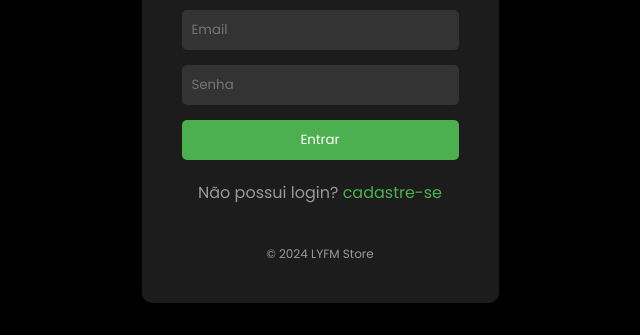
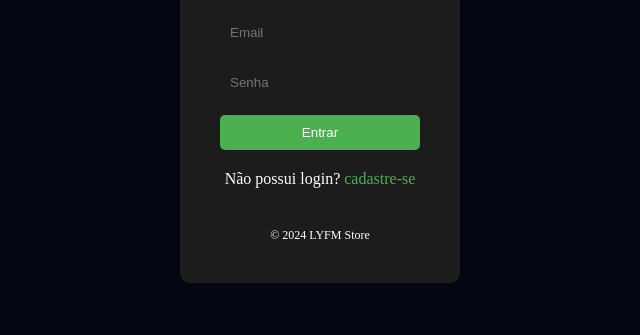
Before and after one commit to Yan-Santana/Trab_ProgWeb, a website: page src/views/login/index.html in a window 1280 px wide. Shown: the part 465-800 px from the top of the page, without its empty margins (320-960 px from the left). Drawn offline with Linux system fonts and the light colour scheme.

Commit message:
feat: create variables for css

```diff
--- a/src/views/styles/catalog.css
+++ b/src/views/styles/catalog.css
@@ -3,7 +3,11 @@
     --footer-color: #8162ff;
     --body-color: #030712;
     --text-color: #ffffff;
-}
+    --cinza-color: #1c1c1c;
+    --verde-color: #4caf50;
+    --font-body: 'Poppins', sans-serif;
+  }
+
 header {
     background-color: var(--body-color);
     padding: 20px;
--- a/src/views/styles/home.css
+++ b/src/views/styles/home.css
@@ -1,13 +1,23 @@
+:root {
+  --footer-color: #8162ff;
+  --body-color: #030712;
+  --text-color: #ffffff;
+  --cinza-color: #1c1c1c;
+  --verde-color: #4caf50;
+  --font-body: 'Poppins', sans-serif;
+}
+
+
 body {
-  font-family: Arial, sans-serif;
+  font-family: var(--font-body);
   margin: 0;
   padding: 0;
-  background-color: #030712;
-  color: #fff;
+  background-color: var(--body-color);
+  color: var(--text-color);
 }
 
 header {
-  background-color: #030712;
+  background-color: var(--body-color);
   padding: 20px;
   display: flex;
   justify-content: space-between;
@@ -52,7 +62,7 @@ main {
 }
 
 .produto {
-  background-color: #030712;
+  background-color: var(--body-color);
   padding: 20px;
   text-align: center;
   border-radius: 5px;
@@ -64,7 +74,7 @@ main {
 }
 
 .frete {
-  background-color: #030712;
+  background-color: var(--body-color);
   padding: 20px;
   text-align: center;
   margin-bottom: 40px;
@@ -72,8 +82,8 @@ main {
 
 /* Rodapé */
 footer {
-  background-color: #8162ff;
+  background-color: var(--footer-color);
   padding: 1px;
   text-align: center;
-  color: #ffffff;
+  color: var(--text-color);
 }
--- a/src/views/styles/login.css
+++ b/src/views/styles/login.css
@@ -1,14 +1,23 @@
 @import url('https://fonts.googleapis.com/css2?family=Poppins:wght@400;600&display=swap');
+
+:root {
+  --footer-color: #8162ff;
+  --body-color: #030712;
+  --text-color: #ffffff;
+  --cinza-color: #1c1c1c;
+  --verde-color: #4caf50;
+  --font-body: 'Poppins', sans-serif;
+}
 
 * {
   margin: 0;
   padding: 0;
   box-sizing: border-box;
-  font-family: 'Poppins', sans-serif;
+  font-family: var();
 }
 
 body {
-  background-color: #000;
+  background-color: var(--body-color);
   display: flex;
   justify-content: center;
   align-items: center;
@@ -16,7 +25,7 @@ body {
 }
 
 .container {
-  background-color: #1c1c1c;
+  background-color: var(--cinza-color);
   padding: 40px;
   border-radius: 10px;
   box-shadow: 0 0 20px rgba(0, 0, 0, 0.3);
@@ -29,7 +38,7 @@ body {
 }
 
 h1 {
-  color: #fff;
+  color: var(--text-color);
   margin-bottom: 30px;
 }
 
@@ -45,15 +54,15 @@ input {
   margin-bottom: 15px;
   border-radius: 5px;
   border: none;
-  background-color: #333;
-  color: #fff;
+  background-color: var(--cinza-color);
+  color: var(--text-color);
 }
 
 button {
   width: 100%;
   padding: 10px;
-  background-color: #4caf50;
-  color: #fff;
+  background-color: var(--verde-color);
+  color: var(--text-color);
   border: none;
   border-radius: 5px;
   cursor: pointer;
@@ -61,16 +70,16 @@ button {
 }
 
 button:hover {
-  background-color: #3e8e41;
+  background-color: var(--verde-color);
 }
 
 p {
-  color: #999;
+  color: var(--text-color);
   margin-top: 20px;
 }
 
 a {
-  color: #4caf50;
+  color: var(--verde-color);
   text-decoration: none;
 }
 
--- a/src/views/styles/navbar.css
+++ b/src/views/styles/navbar.css
@@ -1,8 +1,18 @@
+:root {
+  --footer-color: #8162ff;
+  --body-color: #030712;
+  --text-color: #ffffff;
+  --cinza-color: #1c1c1c;
+  --verde-color: #4caf50;
+  --font-body: 'Poppins', sans-serif;
+}
+
+
 body {
   margin: 0;
-  font-family: "Poppins", sans-serif;
-  background-color: #ebebf8;
-  color: #faf9f5;
+  font-family: var(--font-body);
+  background-color: var(--text-color);
+  color: var(--text-color);
 }
 
 .navbar {
@@ -10,7 +20,7 @@ body {
   align-items: center;
   justify-content: space-between;
   padding: 10px 20px;
-  background-color: #0e0e11;
+  background-color: var(--body-color);
 }
 
 .navbar-logo img {
@@ -18,14 +28,14 @@ body {
 }
 
 .navbar-links a {
-  color: #faf9f5;
+  color: var(--text-color);
   text-decoration: none;
   margin-left: 20px;
   font-weight: 500;
 }
 
 .navbar-icons a {
-  color: #faf9f5;
+  color: var(--text-color)  ;
   text-decoration: none;
   margin-left: 20px;
   font-weight: 500;
```
